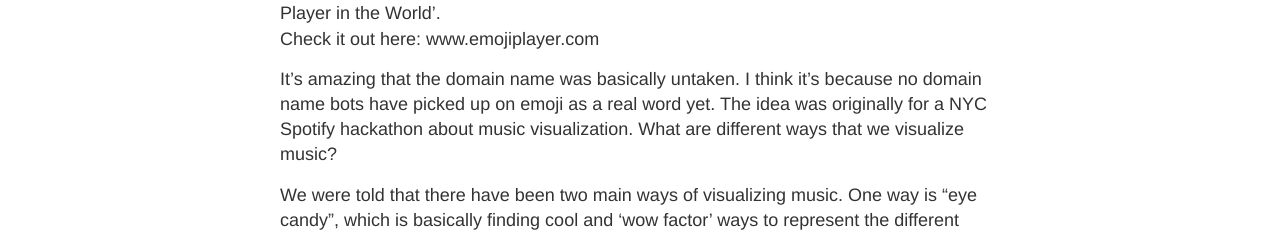
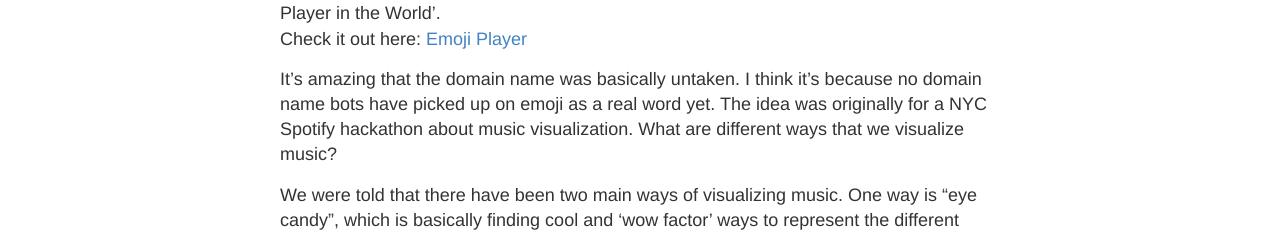
Before and after one commit to mliou8/mliou8.github.io, a Jekyll site: the page built from _posts/2016-4-11-Emoji-Player.md, in a window 1280 px wide. Shown: the part 573-805 px from the top of the page. Built offline with Jekyll 4.4.1, drawn with Linux system fonts in a browser that asks for light colours.

Commit message:
Update 2016-4-11-Emoji-Player.md

```diff
--- a/_posts/2016-4-11-Emoji-Player.md
+++ b/_posts/2016-4-11-Emoji-Player.md
@@ -7,7 +7,7 @@ title: Emoji Player
 
 
 I just recently deployed a side project! I'm tentatively calling it 'The Best Emoji Music Player in the World'.
-Check it out here: www.emojiplayer.com
+Check it out here: <a href="www.emojiplayer.com">Emoji Player</a>
 
 
 
```
